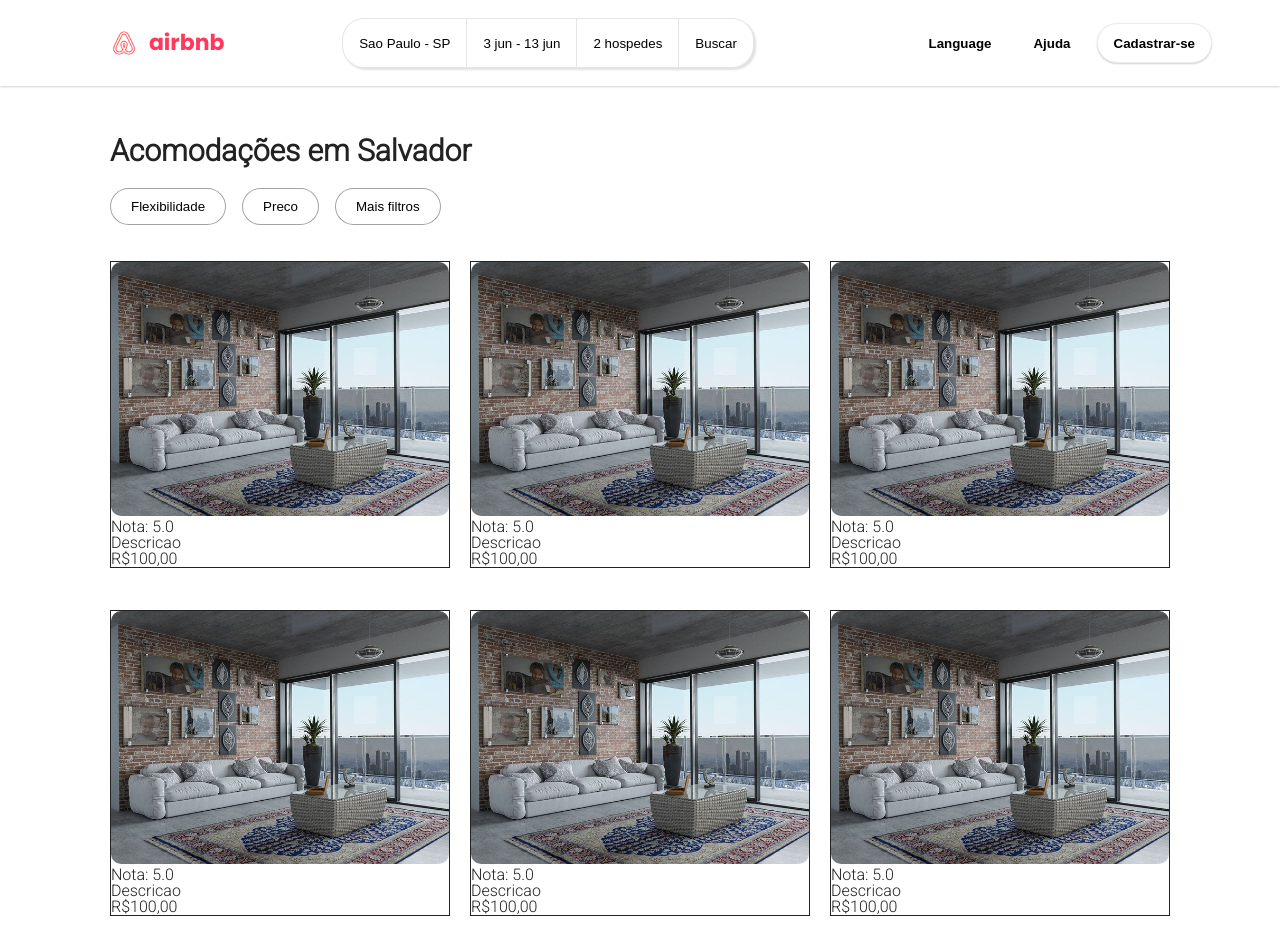
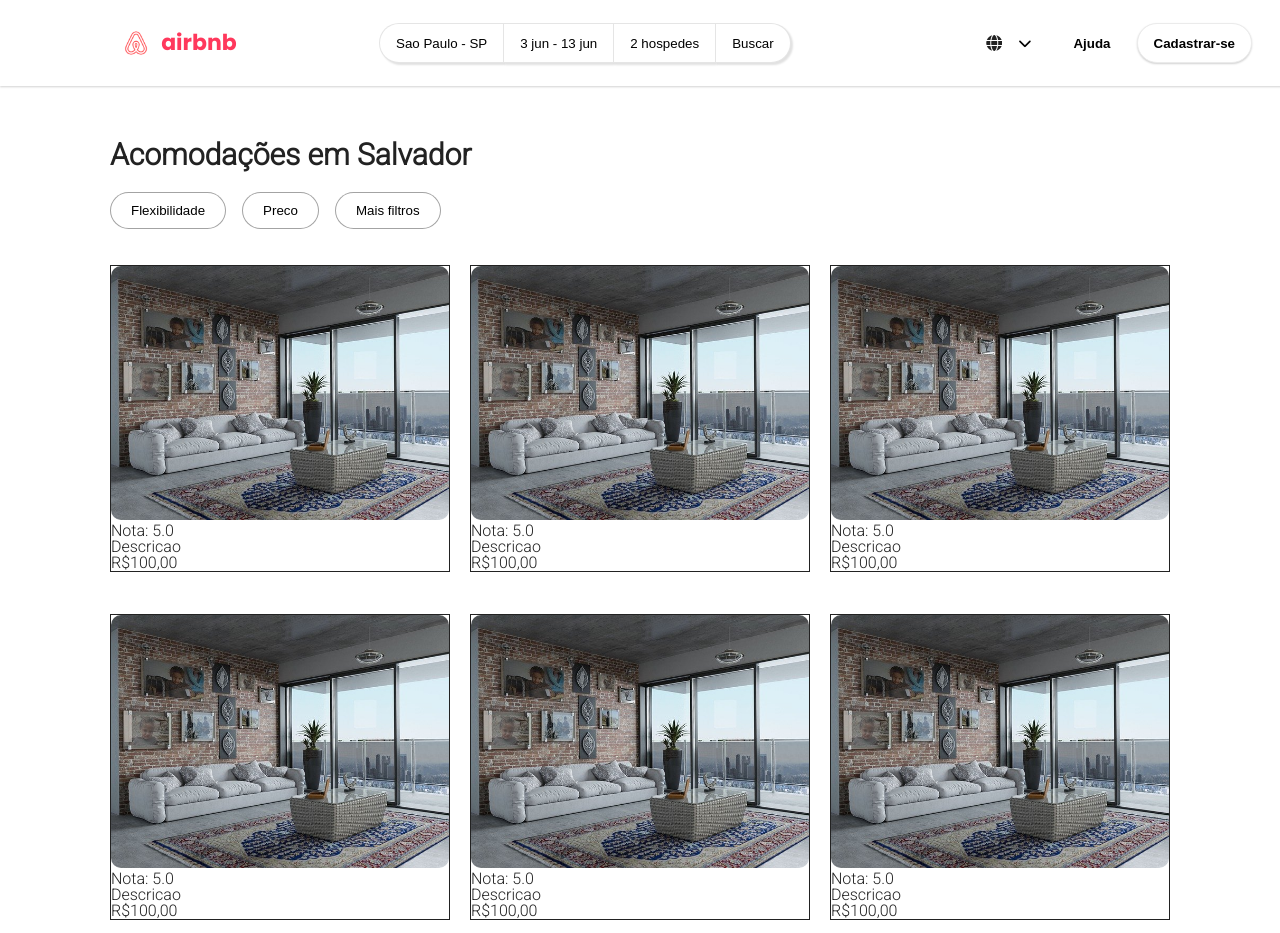
Before and after one commit to edsonbruno415/airbnb-website-clone, a plain HTML site: page index.html in a window 1280 px wide. Shown: the top 933 px of the page. Drawn offline with Linux system fonts and the light colour scheme.

Commit message:
Adding Fixed Header

```diff
--- a/css/styles.css
+++ b/css/styles.css
@@ -6,7 +6,14 @@ body{
 }
 
 .header{
+    background-color:white;
+    width: 100%;
+    top: 0;
+    left: 0;
+    z-index: 1;
+    position: fixed;
     display: flex;
+    flex-wrap: wrap;
     padding: 0 40px;
     margin: auto;
     box-shadow: rgba(0,0,0, 0.18) 0px 1px 2px;
@@ -33,9 +40,11 @@ body{
 .filter{
     display: flex;
     justify-content: center;
+    align-items: center;
 }
 
 .filter button{
+    height: 40px;
     cursor: pointer;
     outline: none;
     padding: 0 16px;
@@ -44,10 +53,6 @@ body{
     border-right: none;
     justify-content: center;
     box-shadow: 2px 2px 2px rgba(0,0,0,0.12);
-}
-
-button:hover .filter > button{
-    box-shadow: 2px 2px 8px rgba(0,0,0,0.20);
 }
 
 .filter button:last-child{
@@ -65,7 +70,8 @@ button:hover .filter > button{
     align-items: center;
 }
 .nav button{
-    height: 80%;
+    outline: none;
+    height: 40px;
     padding: 0 16px;
     font-weight: bold;
     background-color: white;
@@ -75,17 +81,17 @@ button:hover .filter > button{
 }
 
 .nav button:last-child{
+    margin-right: 50px;
     border:  1px solid rgb(235,235,235);
     border-radius: 22px;
     box-shadow: 0 1px 2px rgba(0,0,0,0.18);
-    flex-grow: 0;
 }
 
 
 /*main --section */
 
 .main{
-    margin: 50px 100px 0 100px;
+    margin: 140px 100px 0 100px;
 }
 
 .main-title{
--- a/index.html
+++ b/index.html
@@ -5,6 +5,7 @@
     <meta charset="UTF-8">
     <meta name="viewport" content="width=device-width, initial-scale=1.0">
     <link rel="icon" href="assets/airbnb-icon.svg" type="image/svg" sizes="16x16">
+    <script src="https://kit.fontawesome.com/a398996f87.js" crossorigin="anonymous"></script>
     <link href="https://fonts.googleapis.com/css2?family=Balsamiq+Sans&family=Poppins:wght@700&display=swap"
         rel="stylesheet">
     <link href="https://fonts.googleapis.com/css2?family=Roboto:wght@300&display=swap" rel="stylesheet">
@@ -31,7 +32,8 @@
             <button>Buscar</button>
         </div>
         <div class="nav">
-            <button>Language</button>
+            <i class="fas fa-globe"></i>
+            <button><i class="fas fa-chevron-down"></i></button>
             <button>Ajuda</button>
             <button>Cadastrar-se</button>
         </div>
```
